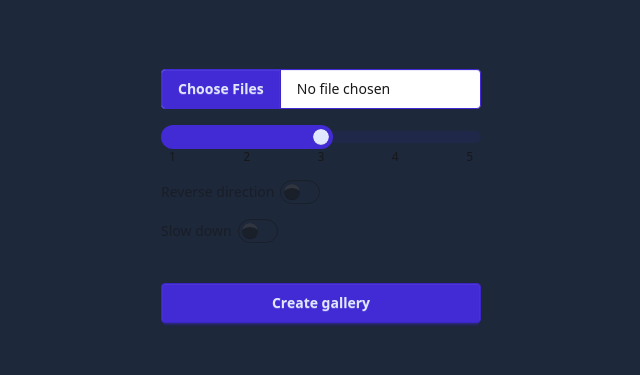
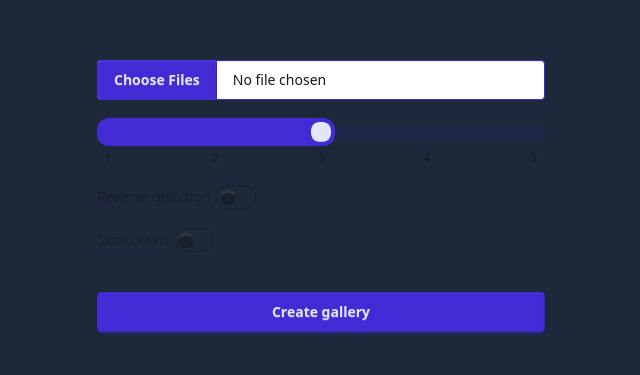
Before and after one commit to irisyann/infinite-gallery, a website: page index.html in a window 1280 px wide. Shown: the part 184-559 px from the top of the page, without its empty margins (319-959 px from the left). Drawn offline with Linux system fonts and the light colour scheme.

Commit message:
Add responsiveness

```diff
--- a/index.html
+++ b/index.html
@@ -8,7 +8,7 @@
     </head>
 
     <body>
-        <div class="w-xs mx-auto mb-10">
+        <div class="w-xs md:w-md mx-auto mb-10">
             <div id="error-alert" role="alert" class="alert alert-error hidden mb-5">
                 <svg
                   xmlns="http://www.w3.org/2000/svg"
@@ -27,14 +27,14 @@
             <input
                 id="user-images-input"
                 type="file"
-                class="file-input file-input-bordered file-input-primary w-full max-w-xs mb-3"
+                class="file-input file-input-bordered file-input-primary w-full max-w-xs md:max-w-md mb-4"
                 multiple
                 accept="image/*"
             />
 
-            <div class="mb-3">
-                <input id="user-rows-input" type="range" min="1" max="5" value="3" step="1" class="range range-primary"/>
-                <div class="flex w-full justify-between px-2 text-xs">
+            <div class="mb-4">
+                <input id="user-rows-input" type="range" min="1" max="5" value="3" step="1" class="range range-md lg:range-lg range-primary w-full"/>
+                <div class="flex w-full justify-between px-2 pt-1 text-xs md:text-md">
                     <span>1</span>
                     <span>2</span>
                     <span>3</span>
@@ -43,7 +43,7 @@
                 </div>
             </div>
 
-            <div class="form-control mb-3">
+            <div class="form-control mb-4">
                 <label class="label cursor-pointer">
                   <span class="label-text text-sm">Reverse direction</span>
                   <input id="user-reverse-select" type="checkbox" class="toggle toggle-primary" />
```
Also changed, not shown: output.css.
